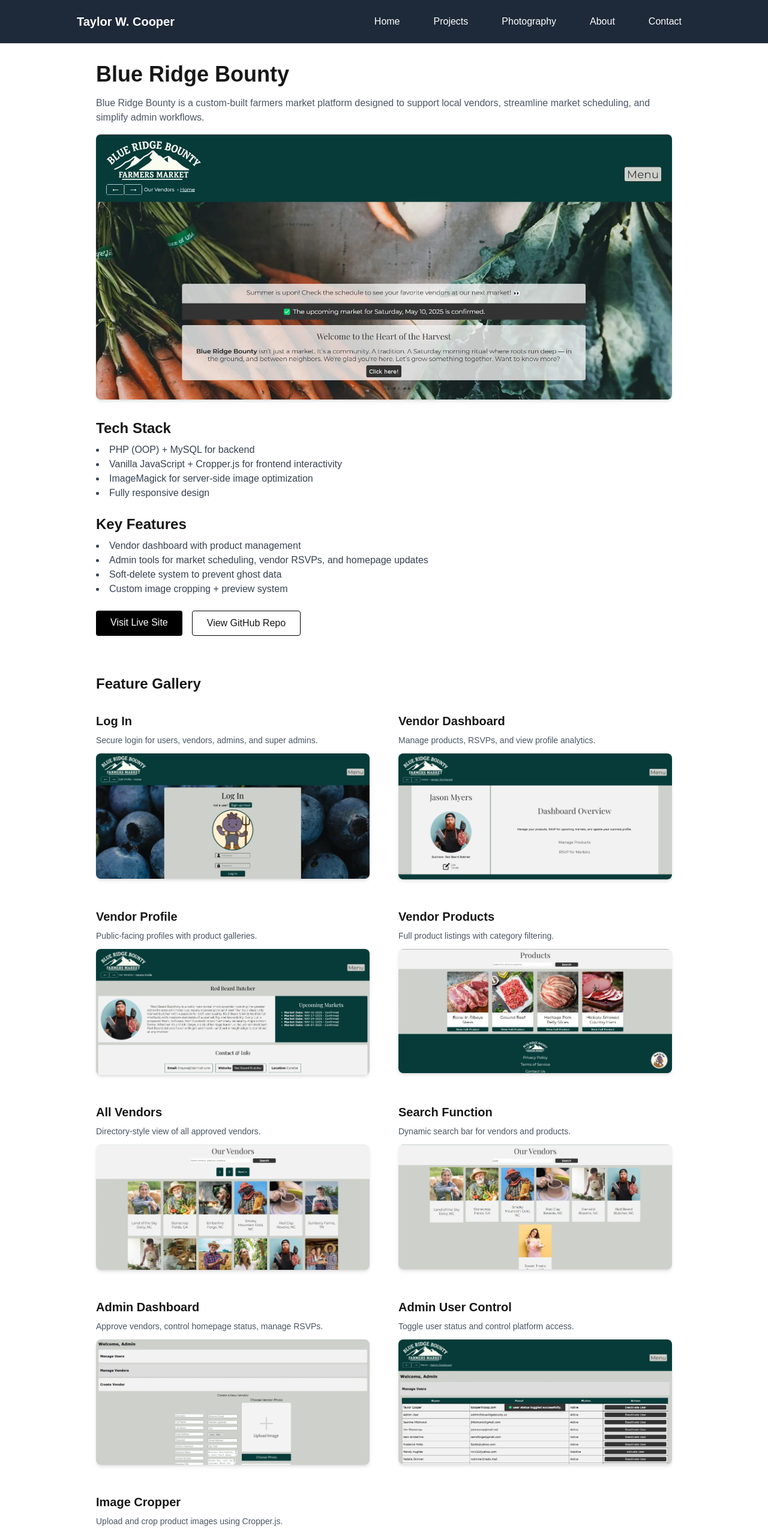
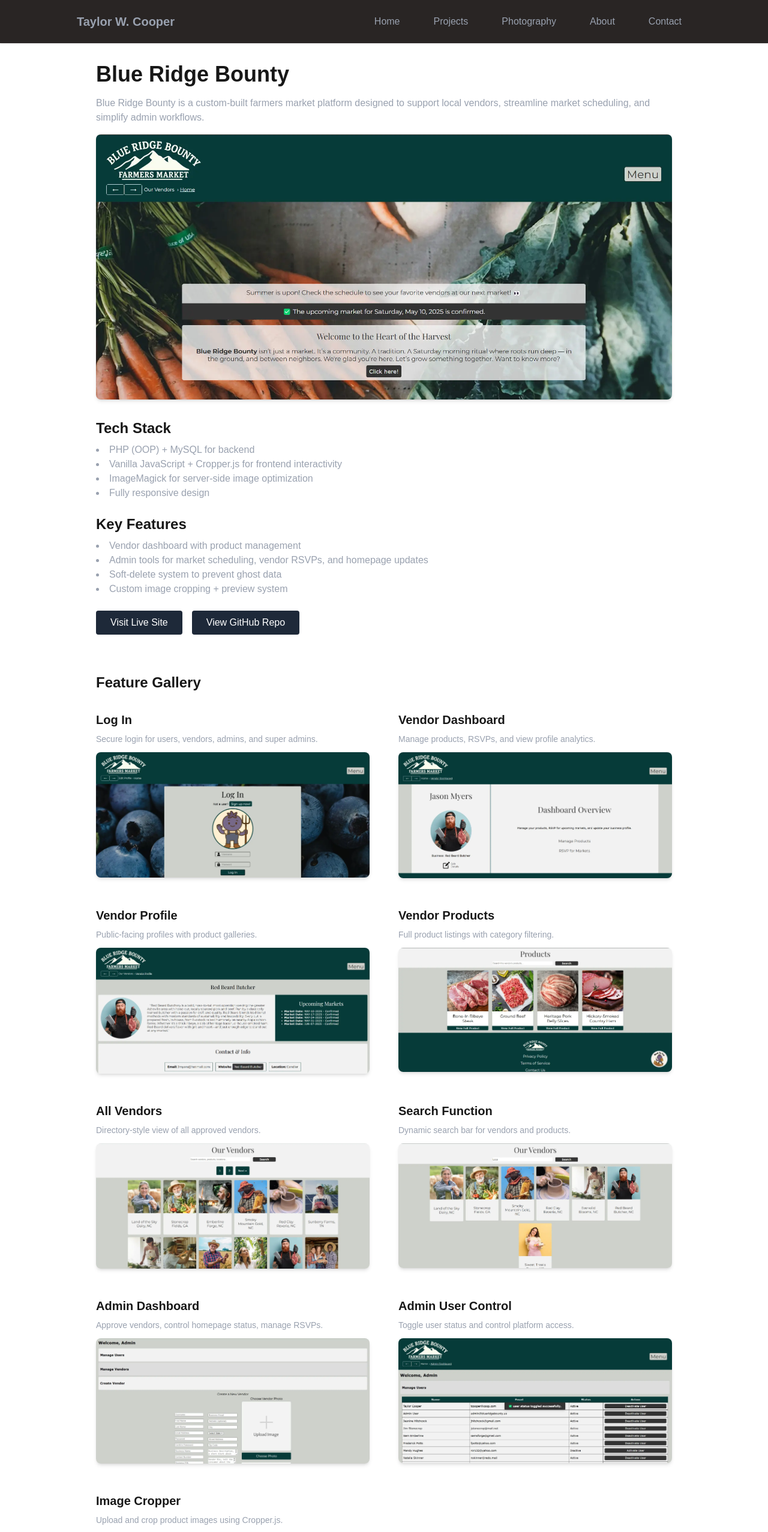
Before and after one commit to CAPNCOOP/nextjs-portfolio, a Next.js app: page /projects/blueridgebounty in a window 1280 px wide. Shown: the top 2554 px of the page at 60% size. Built offline with nearby package versions, Linux system fonts and the light colour scheme.

Commit message:
pushed site to vercel, committing changes to reflect current state

```diff
--- a/package.json
+++ b/package.json
@@ -21,7 +21,7 @@
     "@tailwindcss/postcss": "^4",
     "@types/node": "^20",
     "@types/nodemailer": "^6.4.17",
-    "@types/react": "^19",
+    "@types/react": "^19.1.2",
     "@types/react-dom": "^19",
     "eslint": "^9",
     "eslint-config-next": "15.3.1",
--- a/src/app/contact/page.tsx
+++ b/src/app/contact/page.tsx
@@ -30,7 +30,7 @@
 
   return (
     <section className="max-w-2xl mx-auto px-6 py-16">
-      <h1 className="text-4xl font-bold mb-4">Let’s Talk</h1>
+      <h1 className="text-4xl font-bold mb-4">I would love to hear from you</h1>
       <p className="text-lg text-gray-700 mb-8">
         Whether you’ve got a job opportunity, project idea, or just want to connect — I’d be glad to hear from you.
       </p>
--- a/src/app/layout.tsx
+++ b/src/app/layout.tsx
@@ -2,6 +2,7 @@
 import type { Metadata } from 'next';
 import NavBar from '@/components/NavBar';
 import PageWrapper from '@/components/PageWrapper';
+import { GithubIcon, LinkedinIcon } from 'lucide-react';
 
 
 export const metadata: Metadata = {
@@ -16,8 +17,17 @@
 }) {
   return (
     <html lang="en">
+      <head>
+        <link rel="preload" as="image" href="/landscape/trees-top-layer.svg" />
+        <link rel="preload" as="image" href="/landscape/trees-layer-1.svg" />
+        <link rel="preload" as="image" href="/landscape/trees-layer-2.svg" />
+              <link rel="preload" as="image" href="/landscape/mountain-1.svg" />
+        <link rel="preload" as="image" href="/landscape/mountain-2.svg" />
+        <link rel="preload" as="image" href="/landscape/bg-layer.svg" />
+      </head>
+
       <body className="m-0 box-border">
-        <header className="p-4 bg-gray-800 shadow">
+        <header className="p-4 bg-stone-800 shadow">
           <NavBar />
         </header>
 
@@ -25,9 +35,27 @@
           <PageWrapper>{children}</PageWrapper>
         </main>
 
-        <footer className="p-4 bg-white shadow mt-8">
-          <div className="text-center text-sm text-gray-500">
-            &copy; {new Date().getFullYear()} My Portfolio. All rights reserved.
+        <footer className="flex justify-between content-center p-4 bg-stone-900 shadow">
+          <div className="text-center text-sm text-gray-400">
+            &copy; {new Date().getFullYear()} Taylor Cooper. All rights reserved.
+          </div>
+          <div className="flex space-x-6">
+            <a
+              href="https://github.com/CAPNCOOP"
+              className="text-gray-400 hover:text-gray-200 transition"
+              target="_blank"
+              rel="noopener noreferrer"
+            >
+              <GithubIcon size={30} />
+            </a>
+            <a
+              href="https://www.linkedin.com/in/tcooper1412"
+              className="text-gray-400 hover:text-gray-200 transition"
+              target="_blank"
+              rel="noopener noreferrer"
+            >
+              <LinkedinIcon size={30} />
+            </a>
           </div>
         </footer>
       </body>
--- a/src/app/projects/blueridgebounty/page.tsx
+++ b/src/app/projects/blueridgebounty/page.tsx
@@ -4,7 +4,7 @@
   return (
     <section className="max-w-5xl mx-auto p-8">
       <h1 className="text-4xl font-bold mb-4">Blue Ridge Bounty</h1>
-      <p className="mb-4 text-gray-600">
+      <p className="mb-4 text-gray-400">
         Blue Ridge Bounty is a custom-built farmers market platform designed to support local vendors, streamline market scheduling, and simplify admin workflows.
       </p>
 
@@ -18,7 +18,7 @@
 
       <div className="mb-6">
         <h2 className="text-2xl font-semibold mb-2">Tech Stack</h2>
-        <ul className="list-disc list-inside text-gray-700">
+        <ul className="list-disc list-inside text-gray-400">
           <li>PHP (OOP) + MySQL for backend</li>
           <li>Vanilla JavaScript + Cropper.js for frontend interactivity</li>
           <li>ImageMagick for server-side image optimization</li>
@@ -28,7 +28,7 @@
 
       <div className="mb-6">
         <h2 className="text-2xl font-semibold mb-2">Key Features</h2>
-        <ul className="list-disc list-inside text-gray-700">
+        <ul className="list-disc list-inside text-gray-400">
           <li>Vendor dashboard with product management</li>
           <li>Admin tools for market scheduling, vendor RSVPs, and homepage updates</li>
           <li>Soft-delete system to prevent ghost data</li>
@@ -41,7 +41,7 @@
           href="https://blueridgebounty.us"
           target="_blank"
           rel="noopener noreferrer"
-          className="bg-black text-white px-6 py-2 rounded hover:bg-gray-800 transition"
+          className="bg-gray-800 text-white px-6 py-2 rounded hover:bg-gray-600 transition"
         >
           Visit Live Site
         </a>
@@ -49,7 +49,7 @@
           href="https://github.com/CAPNCOOP/cooper-taylor-web289-final"
           target="_blank"
           rel="noopener noreferrer"
-          className="border border-black px-6 py-2 rounded hover:bg-gray-800 transition"
+          className="bg-gray-800 text-white px-6 py-2 rounded hover:bg-gray-600 transition"
         >
           View GitHub Repo
         </a>
@@ -61,55 +61,55 @@
         <div className="grid grid-cols-1 md:grid-cols-2 gap-12">
           <div>
             <h3 className="text-xl font-bold mb-2">Log In</h3>
-            <p className="text-gray-600 text-sm mb-3">Secure login for users, vendors, admins, and super admins.</p>
+            <p className="text-gray-400 text-sm mb-3">Secure login for users, vendors, admins, and super admins.</p>
             <Image src="/projects/blueridgebounty/log-in.webp" alt="Login" width={1000} height={600} className="rounded-lg shadow-md" />
           </div>
 
           <div>
             <h3 className="text-xl font-bold mb-2">Vendor Dashboard</h3>
-            <p className="text-gray-600 text-sm mb-3">Manage products, RSVPs, and view profile analytics.</p>
+            <p className="text-gray-400 text-sm mb-3">Manage products, RSVPs, and view profile analytics.</p>
             <Image src="/projects/blueridgebounty/vendor-dashboard.webp" alt="Vendor dashboard" width={1000} height={600} className="rounded-lg shadow-md" />
           </div>
 
           <div>
             <h3 className="text-xl font-bold mb-2">Vendor Profile</h3>
-            <p className="text-gray-600 text-sm mb-3">Public-facing profiles with product galleries.</p>
+            <p className="text-gray-400 text-sm mb-3">Public-facing profiles with product galleries.</p>
             <Image src="/projects/blueridgebounty/vendor-profile.webp" alt="Vendor Profile" width={1000} height={600} className="rounded-lg shadow-md" />
           </div>
 
           <div>
             <h3 className="text-xl font-bold mb-2">Vendor Products</h3>
-            <p className="text-gray-600 text-sm mb-3">Full product listings with category filtering.</p>
+            <p className="text-gray-400 text-sm mb-3">Full product listings with category filtering.</p>
             <Image src="/projects/blueridgebounty/vendor-products.webp" alt="Vendor Products" width={1000} height={600} className="rounded-lg shadow-md" />
           </div>
 
           <div>
             <h3 className="text-xl font-bold mb-2">All Vendors</h3>
-            <p className="text-gray-600 text-sm mb-3">Directory-style view of all approved vendors.</p>
+            <p className="text-gray-400 text-sm mb-3">Directory-style view of all approved vendors.</p>
             <Image src="/projects/blueridgebounty/our-vendors.webp" alt="Vendor Directory" width={1000} height={600} className="rounded-lg shadow-md" />
           </div>
 
           <div>
             <h3 className="text-xl font-bold mb-2">Search Function</h3>
-            <p className="text-gray-600 text-sm mb-3">Dynamic search bar for vendors and products.</p>
+            <p className="text-gray-400 text-sm mb-3">Dynamic search bar for vendors and products.</p>
             <Image src="/projects/blueridgebounty/vendors-search.webp" alt="Vendor Search" width={1000} height={600} className="rounded-lg shadow-md" />
           </div>
 
           <div>
             <h3 className="text-xl font-bold mb-2">Admin Dashboard</h3>
-            <p className="text-gray-600 text-sm mb-3">Approve vendors, control homepage status, manage RSVPs.</p>
+            <p className="text-gray-400 text-sm mb-3">Approve vendors, control homepage status, manage RSVPs.</p>
             <Image src="/projects/blueridgebounty/admin-dash.webp" alt="Admin Dashboard" width={1000} height={600} className="rounded-lg shadow-md" />
           </div>
 
           <div>
             <h3 className="text-xl font-bold mb-2">Admin User Control</h3>
-            <p className="text-gray-600 text-sm mb-3">Toggle user status and control platform access.</p>
+            <p className="text-gray-400 text-sm mb-3">Toggle user status and control platform access.</p>
             <Image src="/projects/blueridgebounty/toggle-function.webp" alt="Admin User Toggle" width={1000} height={600} className="rounded-lg shadow-md" />
           </div>
 
           <div>
             <h3 className="text-xl font-bold mb-2">Image Cropper</h3>
-            <p className="text-gray-600 text-sm mb-3">Upload and crop product images using Cropper.js.</p>
+            <p className="text-gray-400 text-sm mb-3">Upload and crop product images using Cropper.js.</p>
             <Image src="/projects/blueridgebounty/cropper-modal.webp" alt="Cropper modal" width={1000} height={600} className="rounded-lg shadow-md" />
           </div>
         </div>
--- a/src/components/NavBar.tsx
+++ b/src/components/NavBar.tsx
@@ -21,7 +21,7 @@
       )}
 
       <nav className="max-w-5xl mx-auto flex items-center justify-between relative z-50">
-        <h1 className="text-xl font-bold text-white">Taylor W. Cooper</h1>
+        <h1 className="text-xl font-bold text-gray-400">Taylor W. Cooper</h1>
 
         <button
           className="md:hidden text-white text-2xl"
@@ -32,7 +32,7 @@
         </button>
 
         <ul
-          className={`absolute top-16 left-0 w-full bg-gray-800 transition-all duration-300 ease-in-out z-50 md:bg-transparent md:static md:flex md:space-x-6 md:items-center md:w-auto ${
+          className={`absolute top-16 left-0 w-full bg-stone-900 transition-all duration-300 ease-in-out z-50 md:bg-transparent md:static md:flex md:space-x-6 md:items-center md:w-auto ${
             menuOpen ? 'block' : 'hidden'
           }`}
         >
@@ -46,7 +46,7 @@
             <li key={name}>
               <Link
                 href={href}
-                className="block px-4 py-2 text-white hover:-translate-y-[3px] transition transform"
+                className="block px-4 py-2 text-gray-400 hover:-translate-y-[3px] hover:text-gray-200 transition transform"
                 onClick={handleLinkClick}
               >
                 {name}
```
Also changed, not shown: src/app/page.tsx (+4 -48 lines), src/components/HeroLandscape.tsx (added, +58 -0 lines), tsconfig.json (+17 -4 lines), 1 other file (tests, documents, lock files or other folders).
